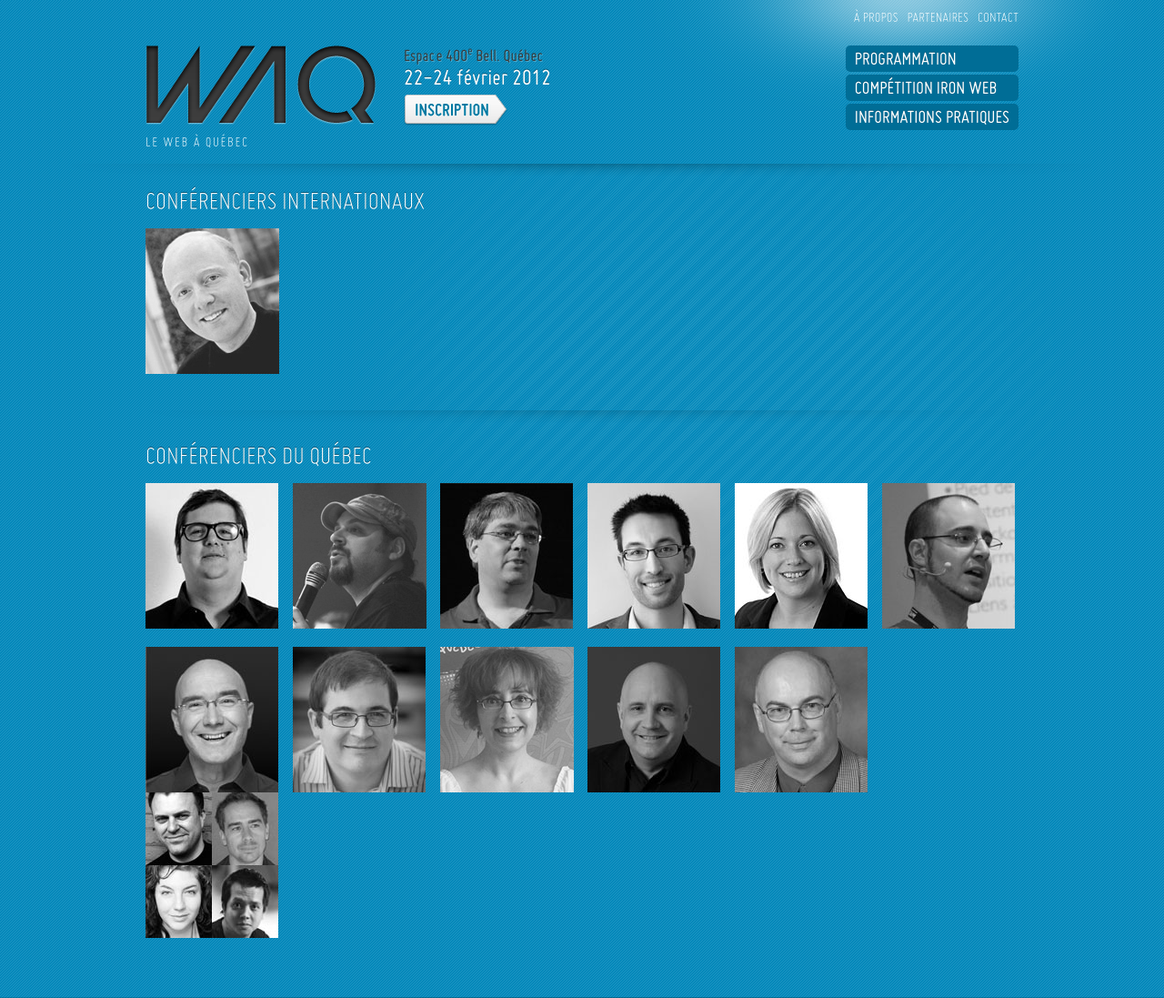
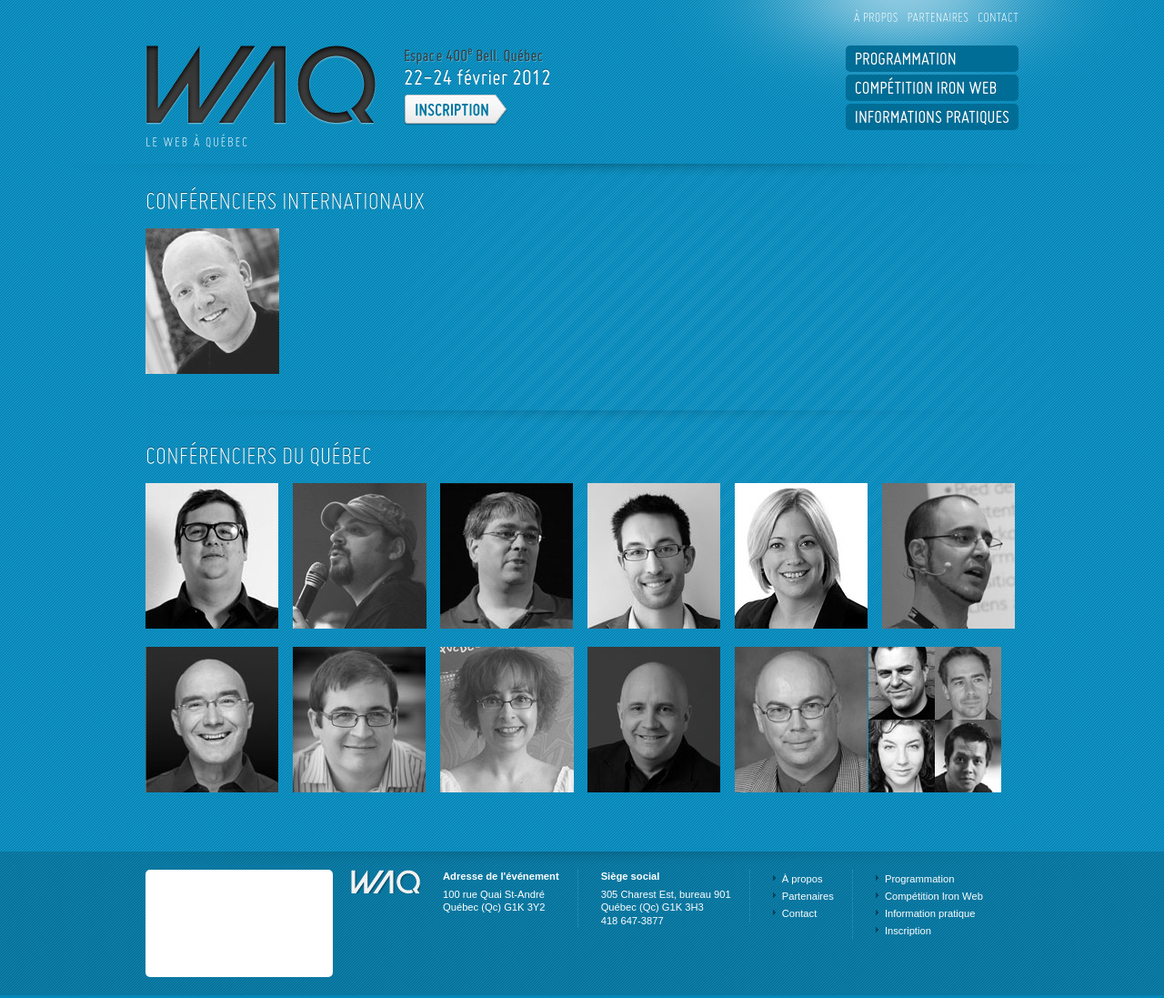
Before and after one commit to Soufianeterhzaz/webaquebec2012-ci, a CodeIgniter app: page /programmation/ in a window 1280 px wide. Shown: the top 1097 px of the page at 91% size. Run offline with CodeIgniter, Linux system fonts and the light colour scheme; some libraries are stand-ins or nearby versions.

Commit message:
MAJ de la programmation

```diff
--- a/application/views/programmation.php
+++ b/application/views/programmation.php
@@ -81,7 +81,7 @@
         </a>
       </li>
 
-      <li>
+      <li class="last">
         <a title="<h3>Mario Asselin</h3><p>OpenGouv / OpenData : le mode résistance n'a plus sa place!</p>">
           <img src="<?php echo base_url() ?>assets/img/conferenciers/147x160/mario-asselin.jpg" alt="Mario Asselin">
         </a>
```
